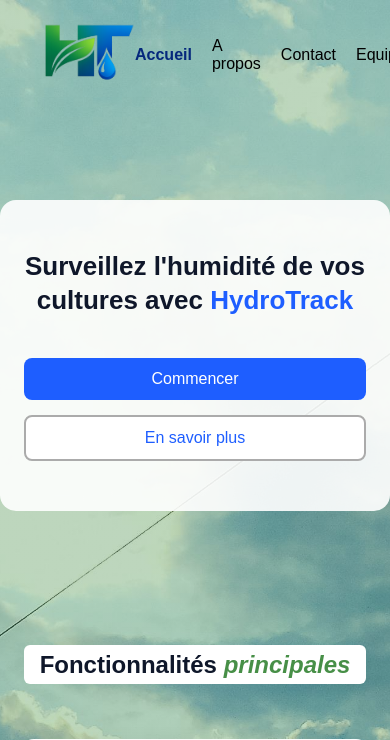
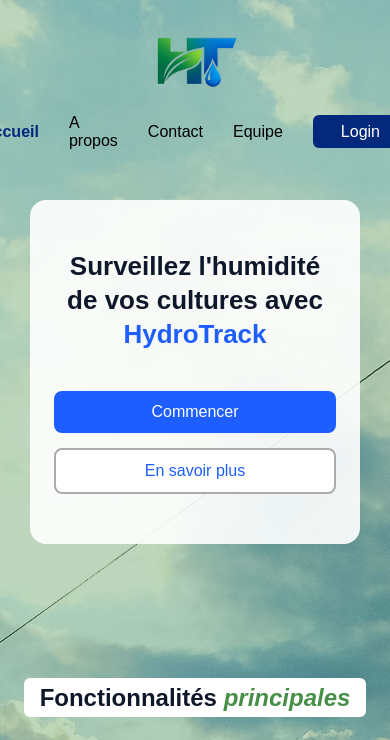
Before and after one commit to adelred78/hydrotrack, a PHP site: page / in a window 390 px wide. Shown: the top 740 px of the page. Run offline with PHP 8.4, Linux system fonts and the light colour scheme; some libraries are stand-ins or nearby versions.

Commit message:
last_commit_Adel

```diff
--- a/Style/index.css
+++ b/Style/index.css
@@ -19,6 +19,17 @@ body {
   background-size: cover;
   background-position: center;
   background-repeat: no-repeat;
+}
+
+@media (max-width: 700px) {
+  body {
+    background-image:
+      linear-gradient(rgba(71, 143, 71, 0.35), rgba(71, 143, 71, 0.35)),
+      url('../IMG/pexels-pareekshith-indeever-155333695-10697615.jpg');
+    background-size: cover;
+    background-position: center;
+    background-repeat: no-repeat;
+  }
 }
 
 /* =====================
@@ -84,8 +95,25 @@ nav ul li a:hover {
   font-size: 16px;
 }
 
-.login:hover {
-  opacity: 0.9;
+@media (max-width: 700px) {
+  header {
+    padding: 20px 20px;
+    width: 100%;
+    display: flex;
+    flex-direction: column;
+  }
+
+  header nav {
+    margin-top: 5px;
+  }
+
+  header nav ul {
+    gap: 30px;
+  }
+
+  header img {
+    width: 85px;
+  }
 }
 
 /* =====================
@@ -162,6 +190,9 @@ nav ul li a:hover {
 @media (max-width: 700px) {
   .first {
     padding: 50px 24px;
+    margin-top: 200px;
+    margin-left: 30px;
+    margin-right: 30px;
   }
 
   .first h2 {
--- a/index.html
+++ b/index.html
@@ -4,7 +4,7 @@
     <meta charset="UTF-8" />
     <meta name="viewport" content="width=device-width, initial-scale=1.0" />
     <title>HydroTrack</title>
-    <link rel="icon" href="logo_projet.png" />
+    <link rel="icon" href="./IMG/logo_projet.png" />
 
     <link rel="stylesheet" href="Style/index.css" />
   </head>
@@ -29,7 +29,7 @@
         Surveillez l'humidité de vos cultures avec <span>HydroTrack</span>
       </h2>
       <ul>
-        <li><a href="inscription.php">Commencer</a></li>
+        <li><a href="inscription.html">Commencer</a></li>
         <li><a href="a_propos.html">En savoir plus</a></li>
       </ul>
     </div>
```
Also changed, not shown: inscription.html (renamed from inscription.php).
